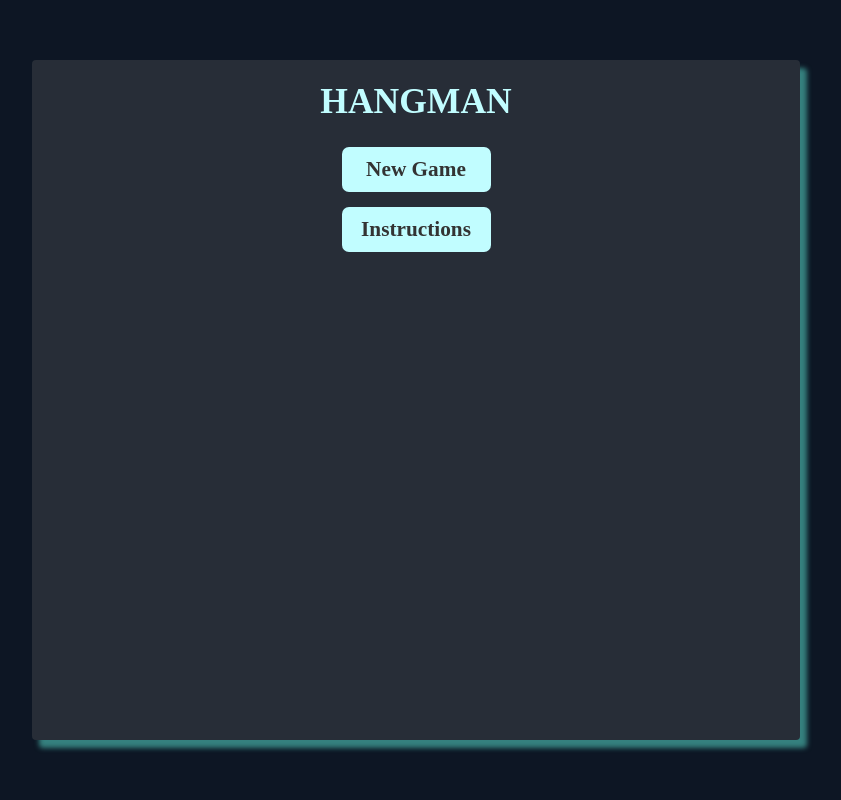
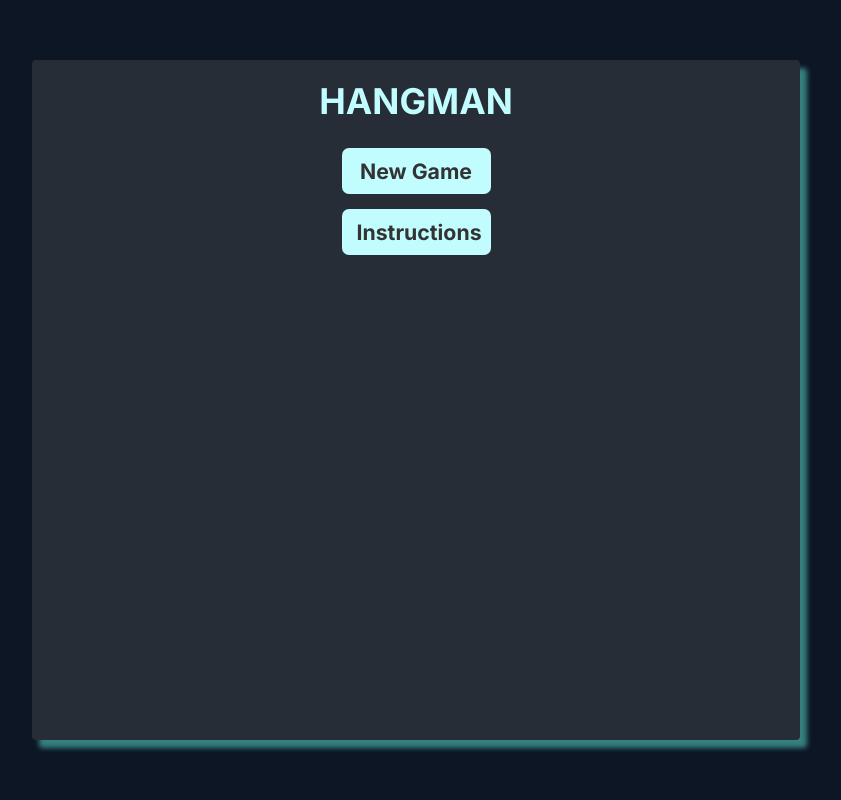
Before and after one commit to androso/hangman-js, a PHP site: page / in a window 1280 px wide. Shown: the whole page, without its empty margins (224-1065 px from the left). Run offline with PHP 8.4, Linux system fonts and the light colour scheme.

Commit message:
adding inter font

```diff
--- a/styles.css
+++ b/styles.css
@@ -1,24 +1,27 @@
+@import url("https://fonts.googleapis.com/css2?family=Inter:wght@400;500;700&display=swap");
+
 * {
 	box-sizing: border-box;
 	margin: 0;
 	padding: 0;
 }
 :root {
-    --main-bg-color: #272D37;
+	--main-bg-color: #272d37;
 	--main-font-color: white;
 	--light-white: #eee;
 	--light-black: #111;
-    --light-blue: #C1FDFF;
+	--light-blue: #c1fdff;
 	--light-blue-darker: rgb(205, 254, 255);
 	--text-color: #bbd1d1;
-    --secondary-blue: #86C0BD;
+	--secondary-blue: #86c0bd;
 	--container-width: 768px;
 
-    --font-body-stack : Roboto, Helvetica, sans-serif;
+	--font-body-stack: Roboto, Helvetica, sans-serif;
 	--font-heading-stack: Roboto, Impact, Charcoal, sans-serif;
 }
 body {
 	font-size: 18px;
+  font-family: "Inter", sans-serif;
 }
 #root {
 	min-height: 100vh;
@@ -36,7 +39,7 @@
 	min-height: 370px;
 	padding: 20px;
 	background: var(--main-bg-color);
-    box-shadow: 7px 8px 5px #35807E;
+	box-shadow: 7px 8px 5px #35807e;
 	border-radius: 4px;
 	text-align: center;
 	color: var(--text-color);
@@ -44,7 +47,6 @@
 
 .button {
 	cursor: pointer;
-
 }
 /*-------- HOME SCREEN --------*/
 .title {
@@ -52,7 +54,6 @@
 	font-size: 2.22rem;
 }
 .hangman__title {
-
 	margin-bottom: 25px;
 }
 .button {
@@ -65,7 +66,7 @@
 	border: none;
 	border-radius: 7px;
 	margin-bottom: 15px;
-    transition: background .3s ease;
+	transition: background 0.3s ease;
 	text-decoration: none;
 	font-weight: 700;
 	color: #333;
@@ -89,12 +90,12 @@
 	text-decoration: underline;
 }
 
-  @media(min-width: 700px) {
+@media (min-width: 700px) {
 	.hangman__container {
 		min-height: 500px;
 	}
 }
-  @media(min-width: 1024px) {
+@media (min-width: 1024px) {
 	.hangman__container {
 		min-height: 680px;
 	}
@@ -102,13 +103,12 @@
 
 /*-------- INSTRUCTIONS --------*/
 
-
 .instructions__list {
 	padding: 1rem 1.8rem;
 	padding-left: 3rem;
 	line-height: 1.7;
 	list-style: circle;
-    text-align:left;
+	text-align: left;
 	margin-bottom: 20px;
 }
 .button.menu {
@@ -132,7 +132,6 @@
 .game__instructions {
 	color: var(--light-blue);
 	font-style: italic;
-
 }
 .game__letters {
 	display: flex;
@@ -155,7 +154,6 @@
 	border: 3px solid var(--main-bg-color);
 	font-size: 1.2rem;
 	cursor: pointer;
-
 }
 .game__letter:hover {
 	border: 3px solid var(--light-blue);
@@ -173,17 +171,16 @@
 }
 h3.result:last-of-type {
 	margin-bottom: 25px;
-
 }
 
-  .keyboard{
+.keyboard {
 	padding: 50px;
 }
 
-  .key{
+.key {
 	width: 37px;
 	height: 35px;
-    font-family: 'Times New Roman', Times, serif;
+	font-family: "Times New Roman", Times, serif;
 	font-size: 20px;
 	margin-right: 5px;
 	margin-top: 16px;
@@ -192,9 +189,9 @@
 	margin-right: 0;
 }
 
-  .key:hover{
+.key:hover {
 	cursor: pointer;
 	border-radius: 5px;
 	transform: scale(1.1);
-    border: 2px solid rgb(92, 214, 255)
+	border: 2px solid rgb(92, 214, 255);
 }
```
Lines whose indentation alone changed are shown as unchanged.
